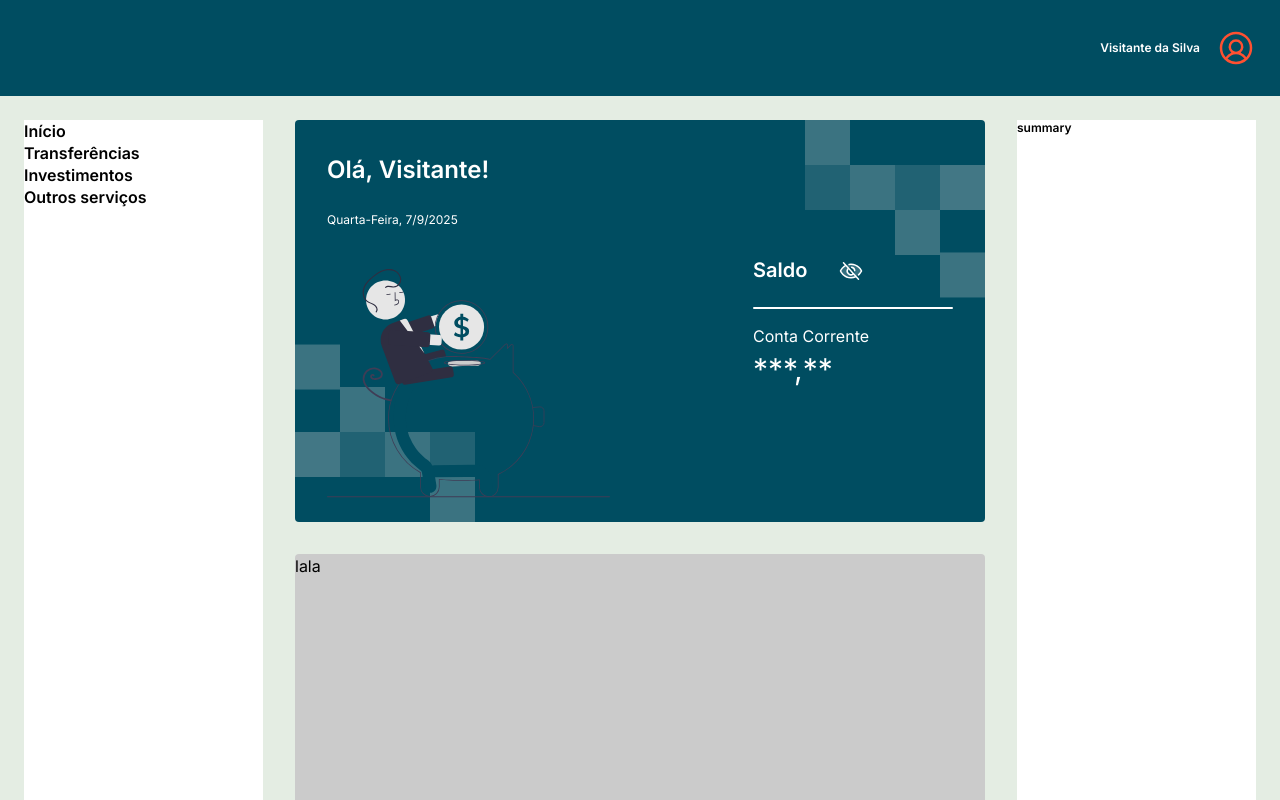
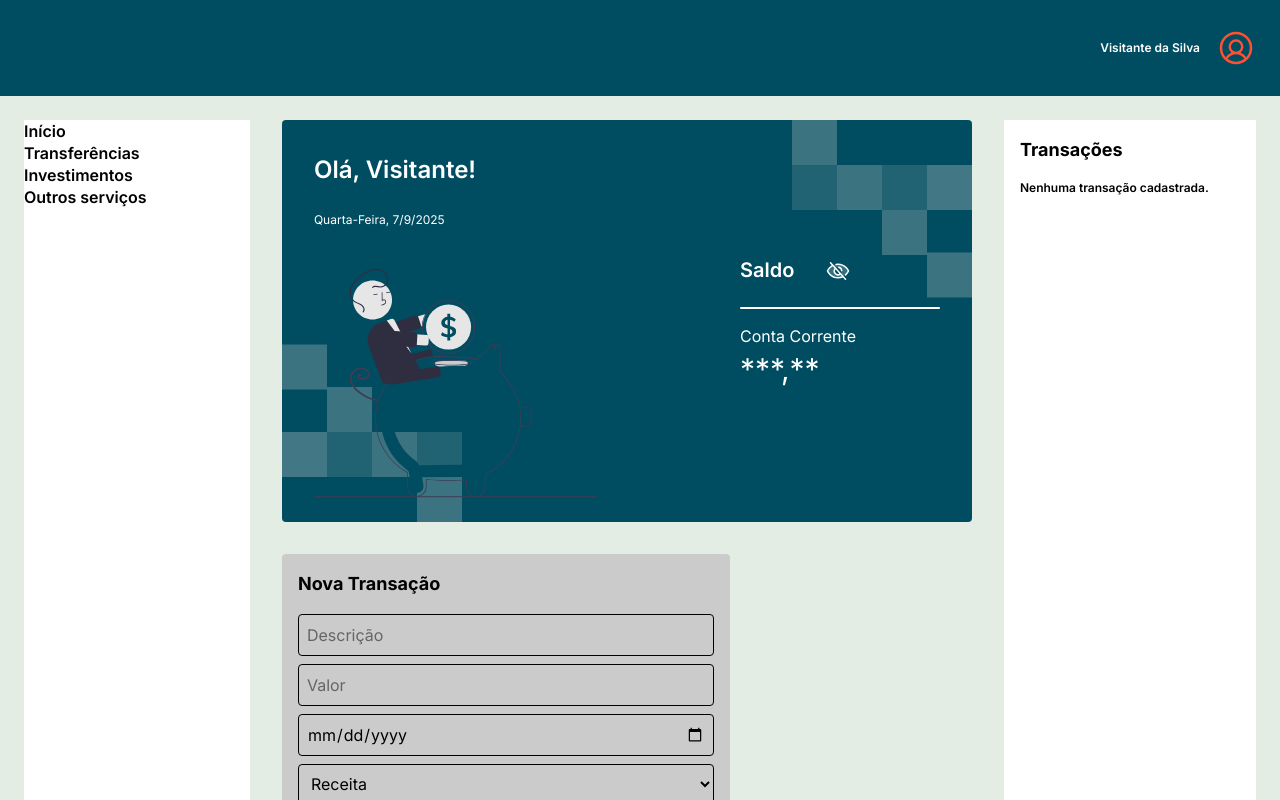
Before and after one commit to M0nicaVaz/fiap-tc-1, a Next.js app: page / in a window 1280 px wide. Shown: the top 800 px of the page. Built offline with nearby package versions, Linux system fonts and the light colour scheme.

Commit message:
feat: useTransactions hook

```diff
--- a/src/app/(home)/page.tsx
+++ b/src/app/(home)/page.tsx
@@ -7,15 +7,32 @@ import {
   TransactionList,
   WelcomePannel,
 } from '@/components';
+import { useTransactions } from '@/hooks';
+import { Transaction } from '@/core/entities/Transaction.entity';
 
 export default function Home() {
   const [menuOpen, setMenuOpen] = useState(false);
+  const { transactions, loading, addTransaction, removeTransaction } =
+    useTransactions();
+
   const routes = [
     { label: 'Início', href: '/' },
     { label: 'Transferências', href: '/transactions' },
     { label: 'Investimentos', href: '/investimentos' },
     { label: 'Outros serviços', href: '/others' },
   ];
+
+  function handleAdd(t: Omit<Transaction, 'id'>) {
+    addTransaction(t);
+  }
+
+  function handleDelete(id: string) {
+    removeTransaction(id);
+  }
+
+  function handleEdit() {
+    alert('Funcionalidade de edição pode ser implementada aqui.');
+  }
 
   return (
     <div className="flex flex-col items-center min-h-screen pb-10 font-sans">
@@ -28,9 +45,19 @@ export default function Home() {
         />
         <div className="flex flex-col gap-6 lg:gap-8 w-full sm:max-w-[690]">
           <WelcomePannel />
-          <NewTransaction />
+          <NewTransaction onAdd={handleAdd} />
         </div>
-        <TransactionList />
+        {loading ? (
+          <div className="text-caption-600 bg-white w-full lg:h-dvh p-4 flex items-center justify-center">
+            <p>Carregando transações...</p>
+          </div>
+        ) : (
+          <TransactionList
+            transactions={transactions}
+            onEdit={handleEdit}
+            onDelete={handleDelete}
+          />
+        )}
       </main>
     </div>
   );
--- a/src/components/NewTransaction.tsx
+++ b/src/components/NewTransaction.tsx
@@ -1,7 +1,75 @@
-export function NewTransaction() {
+import { useState } from 'react';
+import { Button } from './Button';
+import { Transaction } from '@/core/entities/Transaction.entity';
+
+interface NewTransactionProps {
+  onAdd: (transaction: Omit<Transaction, 'id'>) => void;
+}
+
+export function NewTransaction({ onAdd }: NewTransactionProps) {
+  const [type, setType] = useState<'income' | 'expense' | 'investment'>(
+    'income'
+  );
+  const [amount, setAmount] = useState('');
+  const [description, setDescription] = useState('');
+  const [date, setDate] = useState('');
+
+  function handleSubmit(e: React.FormEvent) {
+    e.preventDefault();
+    if (!amount || !description || !date) return;
+    onAdd({
+      type,
+      amount: Number(amount),
+      description,
+      date: new Date(date),
+    });
+    setAmount('');
+    setDescription('');
+    setDate('');
+    setType('income');
+  }
+
   return (
-    <section className="bg-gray-000 rounded-sm h-[633px] sm:h-[478px]">
-      lala
-    </section>
+    <form
+      onSubmit={handleSubmit}
+      className="bg-gray-000 rounded-sm p-4 flex flex-col gap-2 w-full max-w-md"
+    >
+      <h2 className="text-lg font-bold mb-2">Nova Transação</h2>
+      <input
+        className="border p-2 rounded"
+        placeholder="Descrição"
+        value={description}
+        onChange={(e) => setDescription(e.target.value)}
+        required
+      />
+      <input
+        className="border p-2 rounded"
+        placeholder="Valor"
+        type="number"
+        value={amount}
+        onChange={(e) => setAmount(e.target.value)}
+        required
+      />
+      <input
+        className="border p-2 rounded"
+        placeholder="Data"
+        type="date"
+        value={date}
+        onChange={(e) => setDate(e.target.value)}
+        required
+      />
+      <select
+        className="border p-2 rounded"
+        value={type}
+        onChange={(e) =>
+          setType(e.target.value as 'income' | 'expense' | 'investment')
+        }
+      >
+        <option value="income">Receita</option>
+        <option value="expense">Despesa</option>
+        <option value="investment">Investimento</option>
+      </select>
+      <Button title="Adicionar" type="submit" />
+    </form>
   );
 }
--- a/src/components/TransactionList.tsx
+++ b/src/components/TransactionList.tsx
@@ -1,7 +1,41 @@
-export function TransactionList() {
+import { Transaction } from '@/core/entities/Transaction.entity';
+import { Button } from './Button';
+
+interface TransactionListProps {
+  transactions: Transaction[];
+  onEdit: (id: string) => void;
+  onDelete: (id: string) => void;
+}
+
+export function TransactionList({
+  transactions,
+  onEdit,
+  onDelete,
+}: TransactionListProps) {
   return (
-    <section className="text-caption-600 bg-white w-full  lg:h-dvh">
-      summary
+    <section className="text-caption-600 bg-white w-full lg:h-dvh p-4">
+      <h2 className="text-lg font-bold mb-4">Transações</h2>
+      {transactions.length === 0 ? (
+        <p>Nenhuma transação cadastrada.</p>
+      ) : (
+        <ul className="space-y-2">
+          {transactions.map((t) => (
+            <li
+              key={t.id}
+              className="flex items-center justify-between border-b py-2"
+            >
+              <div>
+                <span className="font-semibold">{t.description}</span> — R${' '}
+                {t.amount} — {t.type} — {t.date.toLocaleDateString()}
+              </div>
+              <div className="flex gap-2">
+                <Button title="Editar" onClick={() => onEdit(t.id)} />
+                <Button title="Excluir" onClick={() => onDelete(t.id)} />
+              </div>
+            </li>
+          ))}
+        </ul>
+      )}
     </section>
   );
 }
--- /dev/null
+++ b/src/core/repositories/index.ts
@@ -0,0 +1 @@
+export * from './transaction';
--- /dev/null
+++ b/src/core/repositories/transaction/index.ts
@@ -0,0 +1,3 @@
+export type { TransactionRepository } from './repository';
+export { InMemoryTransactionRepository } from './repositoryInMemory';
+export { LocalStorageTransactionRepository } from './repositoryLocalStorage';
--- a/src/core/repositories/transaction/repositoryInMemory.ts
+++ /dev/null
@@ -1,32 +0,0 @@
-import { Transaction } from '@/core/entities/Transaction.entity';
-import { TransactionRepository } from './repository';
-
-export class InMemoryTransactionRepository implements TransactionRepository {
-  private transactions: Transaction[] = [];
-
-  add(transaction: Transaction): void {
-    this.transactions.push(transaction);
-  }
-
-  getAll(): Transaction[] {
-    return [...this.transactions];
-  }
-
-  findById(id: string): Transaction | undefined {
-    return this.transactions.find((t) => t.id === id);
-  }
-
-  remove(id: string): void {
-    this.transactions = this.transactions.filter((t) => t.id !== id);
-  }
-
-  update(id: string, updated: Partial<Transaction>): void {
-    const index = this.transactions.findIndex((t) => t.id === id);
-    if (index !== -1) {
-      this.transactions[index] = {
-        ...this.transactions[index],
-        ...updated,
-      };
-    }
-  }
-}
--- /dev/null
+++ b/src/core/repositories/transaction/repositoryLocalStorage.ts
@@ -0,0 +1,63 @@
+import { Transaction } from '@/core/entities/Transaction.entity';
+import { TransactionRepository } from './repository';
+
+const STORAGE_KEY = 'transactions';
+
+export class LocalStorageTransactionRepository
+  implements TransactionRepository
+{
+  private getTransactions(): Transaction[] {
+    if (typeof window === 'undefined') return [];
+
+    const stored = localStorage.getItem(STORAGE_KEY);
+    if (!stored) return [];
+
+    try {
+      const transactions = JSON.parse(stored);
+      return transactions.map((t: Record<string, unknown>) => ({
+        ...t,
+        date: new Date(t.date as string),
+      }));
+    } catch {
+      return [];
+    }
+  }
+
+  private saveTransactions(transactions: Transaction[]): void {
+    if (typeof window === 'undefined') return;
+    localStorage.setItem(STORAGE_KEY, JSON.stringify(transactions));
+  }
+
+  add(transaction: Transaction): void {
+    const transactions = this.getTransactions();
+    transactions.push(transaction);
+    this.saveTransactions(transactions);
+  }
+
+  getAll(): Transaction[] {
+    return this.getTransactions();
+  }
+
+  findById(id: string): Transaction | undefined {
+    const transactions = this.getTransactions();
+    return transactions.find((t) => t.id === id);
+  }
+
+  remove(id: string): void {
+    const transactions = this.getTransactions();
+    const filtered = transactions.filter((t) => t.id !== id);
+    this.saveTransactions(filtered);
+  }
+
+  update(id: string, updated: Partial<Transaction>): void {
+    const transactions = this.getTransactions();
+    const index = transactions.findIndex((t) => t.id === id);
+    if (index !== -1) {
+      transactions[index] = {
+        ...transactions[index],
+        ...updated,
+      };
+      this.saveTransactions(transactions);
+    }
+  }
+}
--- /dev/null
+++ b/src/hooks/index.ts
@@ -0,0 +1 @@
+export { useTransactions } from './useTransactions';
--- /dev/null
+++ b/src/hooks/useTransactions.ts
@@ -0,0 +1,66 @@
+import { useState, useEffect, useCallback } from 'react';
+import { Transaction } from '@/core/entities/Transaction.entity';
+import { LocalStorageTransactionRepository } from '@/core/repositories/transaction/repositoryLocalStorage';
+
+const repository = new LocalStorageTransactionRepository();
+
+export function useTransactions() {
+  const [transactions, setTransactions] = useState<Transaction[]>([]);
+  const [loading, setLoading] = useState(true);
+
+  useEffect(() => {
+    const loadTransactions = () => {
+      try {
+        const storedTransactions = repository.getAll();
+        setTransactions(storedTransactions);
+      } catch (error) {
+        console.error('Erro ao carregar transações:', error);
+      } finally {
+        setLoading(false);
+      }
+    };
+
+    loadTransactions();
+  }, []);
+
+  const addTransaction = useCallback(
+    (transactionData: Omit<Transaction, 'id'>) => {
+      const newTransaction: Transaction = {
+        ...transactionData,
+        id: crypto.randomUUID(),
+      };
+
+      repository.add(newTransaction);
+      setTransactions((prev) => [...prev, newTransaction]);
+    },
+    []
+  );
+
+  const removeTransaction = useCallback((id: string) => {
+    repository.remove(id);
+    setTransactions((prev) => prev.filter((t) => t.id !== id));
+  }, []);
+
+  const updateTransaction = useCallback(
+    (id: string, updates: Partial<Transaction>) => {
+      repository.update(id, updates);
+      setTransactions((prev) =>
+        prev.map((t) => (t.id === id ? { ...t, ...updates } : t))
+      );
+    },
+    []
+  );
+
+  const getTransactionById = useCallback((id: string) => {
+    return repository.findById(id);
+  }, []);
+
+  return {
+    transactions,
+    loading,
+    addTransaction,
+    removeTransaction,
+    updateTransaction,
+    getTransactionById,
+  };
+}
```
Also changed, not shown: 1 other file (tests, documents, lock files or other folders).
